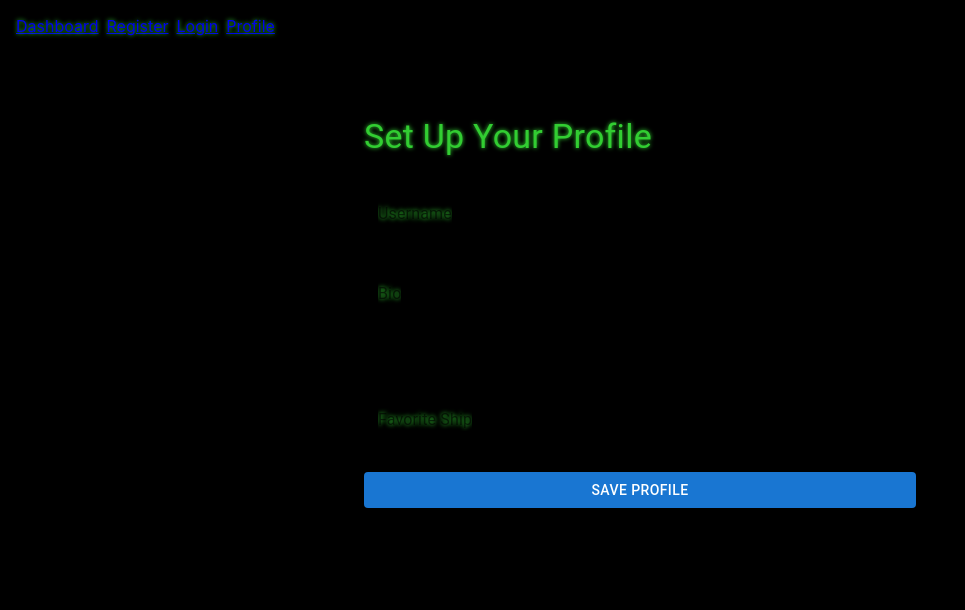
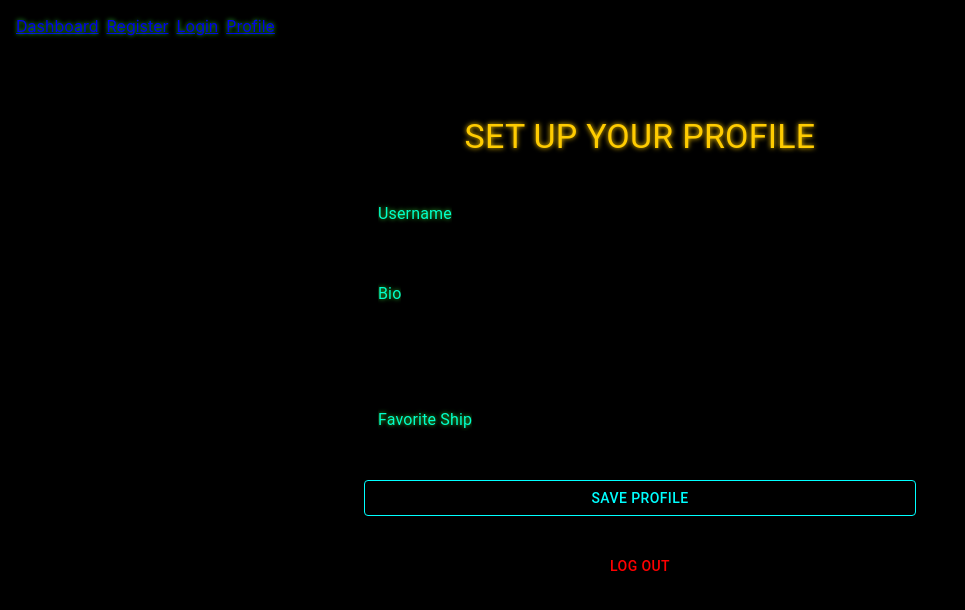
Before and after one commit to LPerez21/SPACE-BOATS, a React (Create React App) app in the folder client/: page /profile in a window 1280 px wide. Shown: the top 610 px of the page, without its empty margins (0-965 px from the left). Built offline with nearby package versions, Linux system fonts and the light colour scheme; no server answers; sample sign-in values are in the browser's storage; the HTML template or start-up script is replaced by a standard one.

Commit message:
updated ProfileSetupPage

```diff
--- a/client/src/pages/ProfileSetupPage.js
+++ b/client/src/pages/ProfileSetupPage.js
@@ -1,8 +1,25 @@
-import React, { useState } from 'react';
+import React, { useState, useEffect } from 'react';
 import { Container, TextField, Button, Typography, Box } from '@mui/material';
+import { useNavigate } from 'react-router-dom';
 
 export default function ProfileSetupPage() {
   const [profile, setProfile] = useState({ username:'', bio:'', favorite_ship:'' });
+  const navigate = useNavigate();
+  const token = localStorage.getItem('token');
+
+  useEffect(() => {
+    // Load existing profile
+    const fetchProfile = async () => {
+      const res = await fetch('http://localhost:8000/profile/me', {
+        headers: { 'Authorization': `Bearer ${token}` }
+      });
+      if (res.ok) {
+        const data = await res.json();
+        setProfile(data);
+      }
+    };
+    fetchProfile();
+  }, [token]);
 
   const handleChange = e => {
     setProfile({ ...profile, [e.target.name]: e.target.value });
@@ -10,43 +27,63 @@ export default function ProfileSetupPage() {
 
   const handleSubmit = async e => {
     e.preventDefault();
-    const token = localStorage.getItem('token');
-    const res = await fetch('http://localhost:8000/profile', {
-      method: 'POST',
+    const res = await fetch('http://localhost:8000/profile/me', {
+      method: 'PUT',
       headers: {
         'Content-Type':'application/json',
         'Authorization': `Bearer ${token}`
       },
       body: JSON.stringify(profile)
     });
-    if (res.ok) alert('Profile saved!');
-    else alert('Error saving profile');
+    if (res.ok) {
+      alert('Profile saved!');
+      navigate('/dashboard');
+    } else {
+      alert('Error saving profile');
+    }
+  };
+
+  const handleLogout = () => {
+    localStorage.removeItem('token');
+    navigate('/login');
   };
 
   return (
     <Container maxWidth="sm">
-      <Box sx={{ mt:8 }}>
-        <Typography variant="h4" gutterBottom>Set Up Your Profile</Typography>
+      <Box sx={{ mt:8, textAlign: 'center' }}>
+        <Typography variant="h4" gutterBottom sx={{ fontFamily: 'Press Start 2P', color: '#ffcc00', textShadow: '0 0 5px #ffcc00' }}>
+          SET UP YOUR PROFILE
+        </Typography>
         <form onSubmit={handleSubmit}>
           <TextField
             fullWidth label="Username" name="username"
             value={profile.username} onChange={handleChange}
             margin="normal"
+            InputProps={{ style: { fontFamily: 'Press Start 2P', color: '#00ffcc' } }}
+            InputLabelProps={{ style: { fontFamily: 'Press Start 2P', color: '#00ffcc' } }}
           />
           <TextField
             fullWidth label="Bio" name="bio" multiline rows={3}
             value={profile.bio} onChange={handleChange}
             margin="normal"
+            InputProps={{ style: { fontFamily: 'Press Start 2P', color: '#00ffcc' } }}
+            InputLabelProps={{ style: { fontFamily: 'Press Start 2P', color: '#00ffcc' } }}
           />
           <TextField
             fullWidth label="Favorite Ship" name="favorite_ship"
             value={profile.favorite_ship} onChange={handleChange}
             margin="normal"
+            InputProps={{ style: { fontFamily: 'Press Start 2P', color: '#00ffcc' } }}
+            InputLabelProps={{ style: { fontFamily: 'Press Start 2P', color: '#00ffcc' } }}
           />
-          <Button type="submit" variant="contained" fullWidth sx={{ mt:2 }}>
-            Save Profile
+          <Button type="submit" variant="outlined" fullWidth sx={{ mt:3, fontFamily: 'Press Start 2P', color: 'cyan', borderColor: 'cyan' }}>
+            SAVE PROFILE
           </Button>
         </form>
+
+        <Button onClick={handleLogout} sx={{ mt: 4, fontFamily: 'Press Start 2P', color: 'red' }}>
+          LOG OUT
+        </Button>
       </Box>
     </Container>
   );
```
